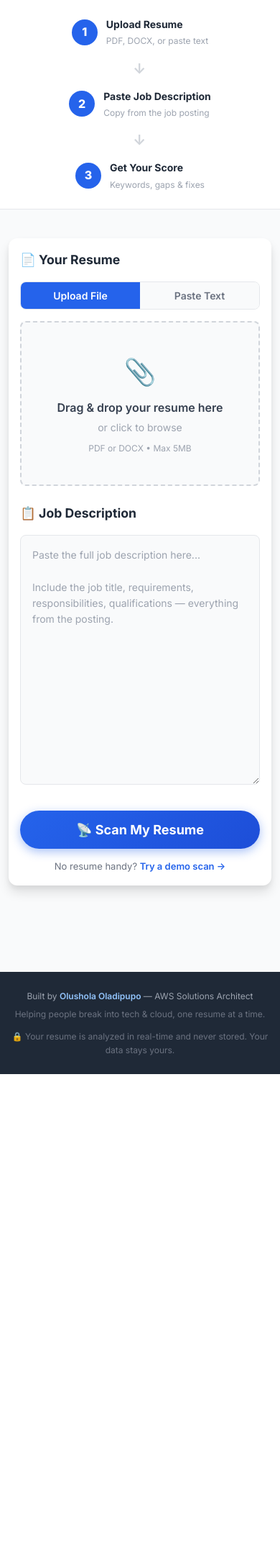
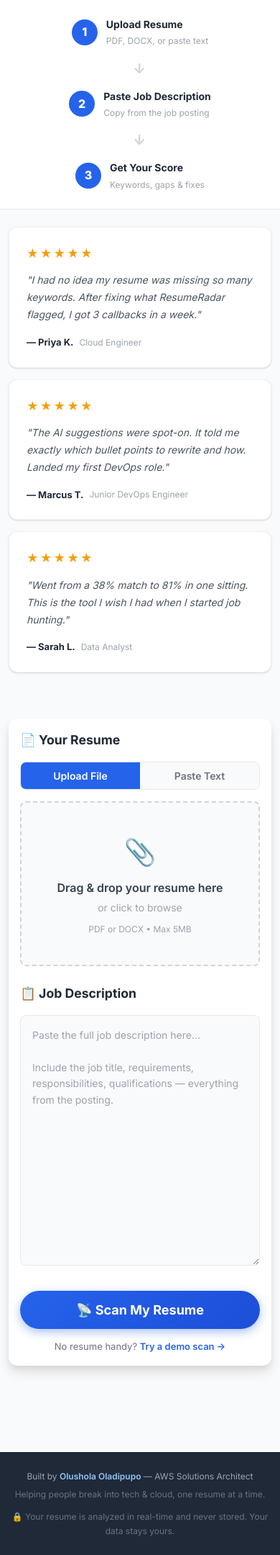
Before and after one commit to sholaola23/resumeradar, a Flask app: page / in a window 390 px wide. Shown: the part 392-2552 px from the top of the page at 72% size. Before the commit the page ends 1884 px from the top, so only its background shows below. Run offline with Flask 3, Linux system fonts and the light colour scheme; some libraries are stand-ins or nearby versions.

Commit message:
Day 2: Drop first-name field, add score preview in subscribe wall, add testimonials
- Remove first name from newsletter subscribe form (fewer fields = higher conversion)
- Backend now accepts email-only subscriptions (first_name optional)
- Show animated ATS score circle in newsletter popup before subscribe
  (creates curiosity gap — users see their score but must subscribe for full report)
- Dynamic popup heading shows "Your score: X%" instead of generic text
- Add 3 testimonial quotes between How It Works and scanner sections
- Mobile responsive for all new elements

Co-Authored-By: Claude Opus 4.6 <noreply@anthropic.com>

```diff
--- a/app.py
+++ b/app.py
@@ -391,9 +391,6 @@ def subscribe_newsletter():
         if not email or '@' not in email:
             return jsonify({"error": "Please provide a valid email address."}), 400
 
-        if not first_name:
-            return jsonify({"error": "Please provide your first name."}), 400
-
         beehiiv_key = os.getenv('BEEHIIV_API_KEY')
         pub_id = os.getenv('BEEHIIV_PUBLICATION_ID')
 
@@ -402,19 +399,22 @@ def subscribe_newsletter():
 
         import requests as http_requests
 
-        # Build the subscription payload with first name as custom field
+        # Build the subscription payload
         subscription_data = {
             'email': email,
             'reactivate_existing': True,
             'send_welcome_email': True,
             'utm_source': 'resumeradar',
-            'custom_fields': [
+        }
+
+        # Include first name as custom field if provided
+        if first_name:
+            subscription_data['custom_fields'] = [
                 {
                     'name': 'first_name',
                     'value': first_name,
                 }
-            ],
-        }
+            ]
 
         response = http_requests.post(
             f'https://api.beehiiv.com/v2/publications/{pub_id}/subscriptions',
--- a/static/css/style.css
+++ b/static/css/style.css
@@ -210,6 +210,64 @@ body {
     }
 }
 
+/* ---- TESTIMONIALS ---- */
+.testimonials {
+    padding: 32px 0;
+    background: var(--gray-50);
+}
+
+.testimonials-grid {
+    display: grid;
+    grid-template-columns: repeat(3, 1fr);
+    gap: 20px;
+}
+
+.testimonial {
+    background: white;
+    border-radius: var(--radius);
+    padding: 24px;
+    box-shadow: var(--shadow);
+    border: 1px solid var(--gray-100);
+    transition: var(--transition);
+}
+
+.testimonial:hover {
+    box-shadow: var(--shadow-md);
+    transform: translateY(-2px);
+}
+
+.testimonial-stars {
+    color: #f59e0b;
+    font-size: 16px;
+    letter-spacing: 2px;
+    margin-bottom: 12px;
+}
+
+.testimonial-text {
+    font-size: 14px;
+    line-height: 1.7;
+    color: var(--gray-600);
+    margin-bottom: 16px;
+    font-style: italic;
+}
+
+.testimonial-author {
+    display: flex;
+    align-items: center;
+    gap: 8px;
+}
+
+.testimonial-name {
+    font-size: 13px;
+    font-weight: 700;
+    color: var(--gray-800);
+}
+
+.testimonial-role {
+    font-size: 12px;
+    color: var(--gray-400);
+}
+
 /* ---- SCANNER FORM ---- */
 .scanner-section {
     padding: 40px 0 60px;
@@ -1483,6 +1585,15 @@ textarea::placeholder {
         font-size: 0.95rem;
     }
 
+    .testimonials-grid {
+        grid-template-columns: 1fr;
+        gap: 16px;
+    }
+
+    .testimonials {
+        padding: 24px 0;
+    }
+
     .scan-form {
         padding: 20px;
     }
--- a/static/js/app.js
+++ b/static/js/app.js
@@ -79,7 +79,6 @@ document.addEventListener('DOMContentLoaded', () => {
     const newsletterPopup = document.getElementById('newsletterPopup');
     const newsletterForm = document.getElementById('newsletterForm');
     const newsletterEmail = document.getElementById('newsletterEmail');
-    const newsletterFirstName = document.getElementById('newsletterFirstName');
 
     // Track if user has already subscribed this session
     let hasSubscribed = sessionStorage.getItem('resumeradar_subscribed') === 'true';
@@ -93,24 +92,59 @@ document.addEventListener('DOMContentLoaded', () => {
             renderResults(data);
             return;
         }
+
+        // Show score preview in the popup header
+        const score = data.match_score || 0;
+        const scorePreview = document.getElementById('scorePreview');
+        const scorePreviewNumber = document.getElementById('scorePreviewNumber');
+        const scorePreviewFill = document.getElementById('scorePreviewFill');
+
+        if (scorePreview && scorePreviewNumber && scorePreviewFill) {
+            // Set score text
+            scorePreviewNumber.textContent = `${score}%`;
+
+            // Animate the circle fill
+            const circumference = 226.195; // 2 * π * 36
+            const offset = circumference - (score / 100) * circumference;
+            scorePreviewFill.style.strokeDashoffset = circumference; // reset
+            scorePreview.style.display = 'block';
+
+            // Color based on score
+            let color = '#dc2626';
+            if (score >= 75) color = '#059669';
+            else if (score >= 50) color = '#d97706';
+            scorePreviewFill.style.stroke = color;
+
+            // Animate after a brief delay
+            setTimeout(() => {
+                scorePreviewFill.style.strokeDashoffset = offset;
+            }, 300);
+        }
+
+        // Update heading to include score context
+        if (newsletterHeading) {
+            newsletterHeading.textContent = `Your score: ${score}%`;
+        }
+        if (newsletterSubtitle) {
+            newsletterSubtitle.textContent = 'Subscribe to Shola\'s Tech Notes to unlock your full report — missing keywords, AI suggestions, and ATS fixes. Plus get weekly tech career tips in just 3 minutes.';
+        }
+
         newsletterPopup.style.display = 'flex';
-        if (newsletterFirstName) newsletterFirstName.focus();
+        if (newsletterEmail) newsletterEmail.focus();
     }
 
     // Post-subscribe confirmation elements
     const newsletterFormWrapper = document.getElementById('newsletterFormWrapper');
     const newsletterConfirmation = document.getElementById('newsletterConfirmation');
-    const confirmName = document.getElementById('confirmName');
     const viewResultsBtn = document.getElementById('viewResultsBtn');
     const newsletterHeading = document.getElementById('newsletterHeading');
     const newsletterSubtitle = document.getElementById('newsletterSubtitle');
 
-    function showNewsletterConfirmation(firstName) {
+    function showNewsletterConfirmation() {
         // Hide the form, show the confirmation
         if (newsletterFormWrapper) newsletterFormWrapper.style.display = 'none';
         if (newsletterConfirmation) {
             newsletterConfirmation.style.display = 'block';
-            if (confirmName) confirmName.textContent = firstName;
         }
         // Update header text to post-subscribe message
         if (newsletterHeading) newsletterHeading.textContent = "You're subscribed! 🎉";
@@ -149,17 +183,7 @@ document.addEventListener('DOMContentLoaded', () => {
         newsletterForm.addEventListener('submit', async (e) => {
             e.preventDefault();
 
-            const firstName = newsletterFirstName ? newsletterFirstName.value.trim() : '';
             const email = newsletterEmail ? newsletterEmail.value.trim() : '';
-
-            // Validate first name
-            if (!firstName) {
-                if (newsletterFirstName) {
-                    newsletterFirstName.style.borderColor = '#dc2626';
-                    newsletterFirstName.focus();
-                }
-                return;
-            }
 
             // Validate email
             if (!email || !email.includes('@')) {
@@ -171,7 +195,6 @@ document.addEventListener('DOMContentLoaded', () => {
             }
 
             // Reset border colors
-            if (newsletterFirstName) newsletterFirstName.style.borderColor = '';
             if (newsletterEmail) newsletterEmail.style.borderColor = '';
 
             const submitBtn = newsletterForm.querySelector('.newsletter-submit-btn');
@@ -187,7 +210,7 @@ document.addEventListener('DOMContentLoaded', () => {
                 const response = await fetch('/api/subscribe', {
                     method: 'POST',
                     headers: { 'Content-Type': 'application/json' },
-                    body: JSON.stringify({ email, first_name: firstName }),
+                    body: JSON.stringify({ email }),
                 });
 
                 const result = await response.json();
@@ -197,7 +220,7 @@ document.addEventListener('DOMContentLoaded', () => {
                 }
 
                 // Show the confirmation screen with email tip
-                showNewsletterConfirmation(firstName);
+                showNewsletterConfirmation();
 
             } catch (err) {
                 console.error('Newsletter signup error:', err);
--- a/templates/index.html
+++ b/templates/index.html
@@ -80,6 +80,38 @@
                     <div class="step-content">
                         <h3>Get Your Score</h3>
                         <p>Keywords, gaps & fixes</p>
+                    </div>
+                </div>
+            </div>
+        </div>
+    </section>
+
+    <!-- ============ TESTIMONIALS ============ -->
+    <section class="testimonials">
+        <div class="container">
+            <div class="testimonials-grid">
+                <div class="testimonial">
+                    <div class="testimonial-stars">★★★★★</div>
+                    <p class="testimonial-text">"I had no idea my resume was missing so many keywords. After fixing what ResumeRadar flagged, I got 3 callbacks in a week."</p>
+                    <div class="testimonial-author">
+                        <span class="testimonial-name">— Priya K.</span>
+                        <span class="testimonial-role">Cloud Engineer</span>
+                    </div>
+                </div>
+                <div class="testimonial">
+                    <div class="testimonial-stars">★★★★★</div>
+                    <p class="testimonial-text">"The AI suggestions were spot-on. It told me exactly which bullet points to rewrite and how. Landed my first DevOps role."</p>
+                    <div class="testimonial-author">
+                        <span class="testimonial-name">— Marcus T.</span>
+                        <span class="testimonial-role">Junior DevOps Engineer</span>
+                    </div>
+                </div>
+                <div class="testimonial">
+                    <div class="testimonial-stars">★★★★★</div>
+                    <p class="testimonial-text">"Went from a 38% match to 81% in one sitting. This is the tool I wish I had when I started job hunting."</p>
+                    <div class="testimonial-author">
+                        <span class="testimonial-name">— Sarah L.</span>
+                        <span class="testimonial-role">Data Analyst</span>
                     </div>
                 </div>
             </div>
@@ -291,6 +323,17 @@ Include the job title, requirements, responsibilities, qualifications — everyt
         <div class="newsletter-modal">
 
             <div class="newsletter-header">
+                <!-- Score Preview (populated by JS) -->
+                <div class="score-preview" id="scorePreview" style="display: none;">
+                    <div class="score-preview-circle">
+                        <svg viewBox="0 0 80 80">
+                            <circle class="score-preview-bg" cx="40" cy="40" r="36" />
+                            <circle class="score-preview-fill" cx="40" cy="40" r="36" id="scorePreviewFill" />
+                        </svg>
+                        <div class="score-preview-number" id="scorePreviewNumber">0%</div>
+                    </div>
+                </div>
+
                 <div class="newsletter-icon">
                     <img src="{{ url_for('static', filename='images/sholas-tech-notes-logo.png') }}" alt="Shola's Tech Notes" class="newsletter-logo">
                 </div>
@@ -303,7 +346,6 @@ Include the job title, requirements, responsibilities, qualifications — everyt
                 <div id="newsletterFormWrapper">
                     <form id="newsletterForm" class="newsletter-form">
                         <div class="newsletter-input-stack">
-                            <input type="text" id="newsletterFirstName" placeholder="First name" class="newsletter-input" required>
                             <input type="email" id="newsletterEmail" placeholder="Email address" class="newsletter-input" required>
                             <button type="submit" class="newsletter-submit-btn newsletter-submit-full">
                                 <span class="nl-btn-text">Subscribe & View My Results</span>
@@ -321,7 +363,7 @@ Include the job title, requirements, responsibilities, qualifications — everyt
                 <!-- Post-Subscribe Confirmation (hidden by default) -->
                 <div id="newsletterConfirmation" style="display: none;">
                     <div class="confirm-icon">🎉</div>
-                    <h3 class="confirm-title">You're in, <span id="confirmName"></span>!</h3>
+                    <h3 class="confirm-title">You're in!</h3>
                     <p class="confirm-message">A welcome email + a free gift is on its way from <strong>Shola's Tech Notes</strong>.</p>
                     <div class="confirm-email-tip">
                         <span class="tip-icon">📬</span>
```
Also changed, not shown: other parts of static/css/style.css (+57 -0 lines).
